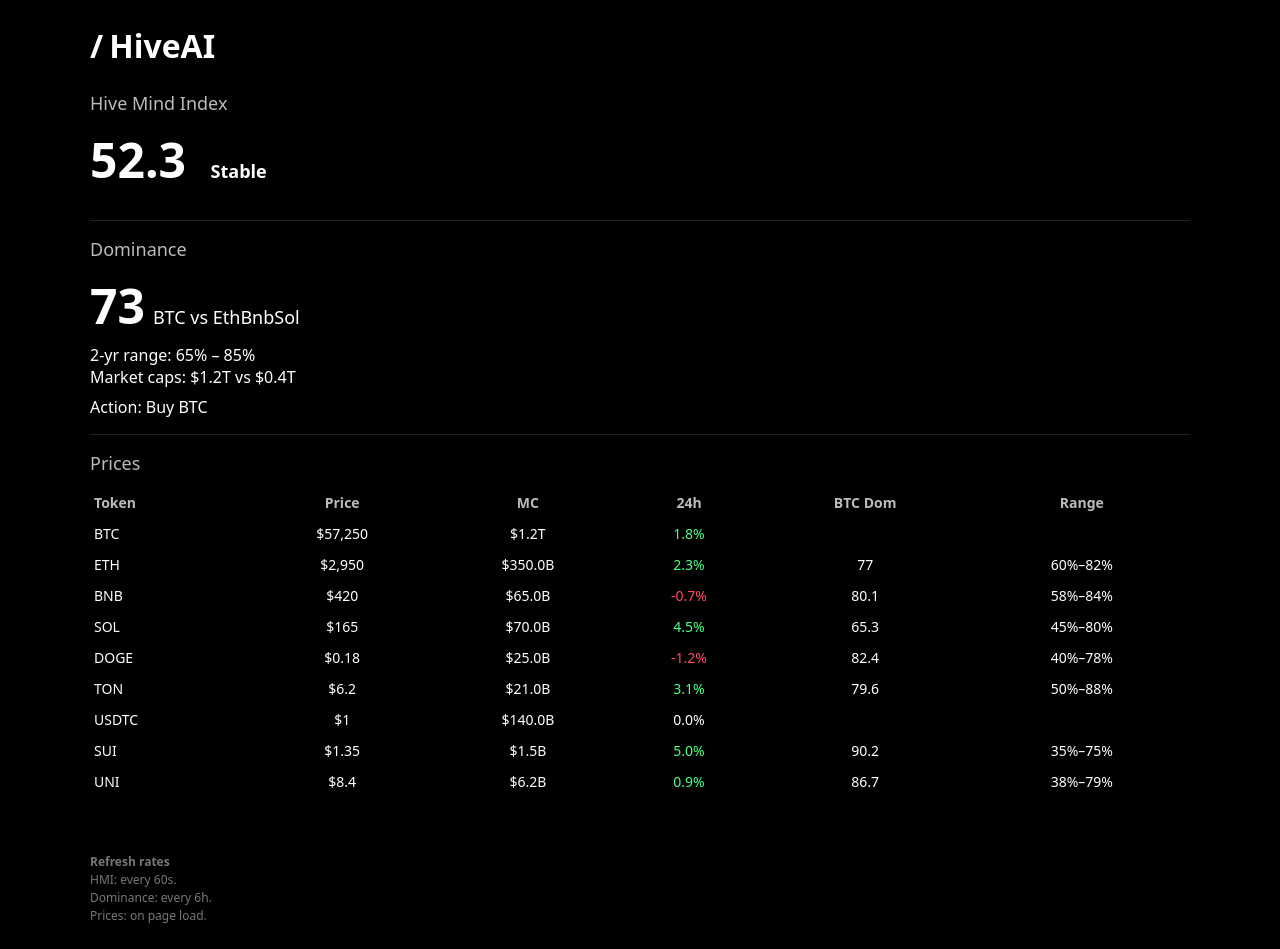
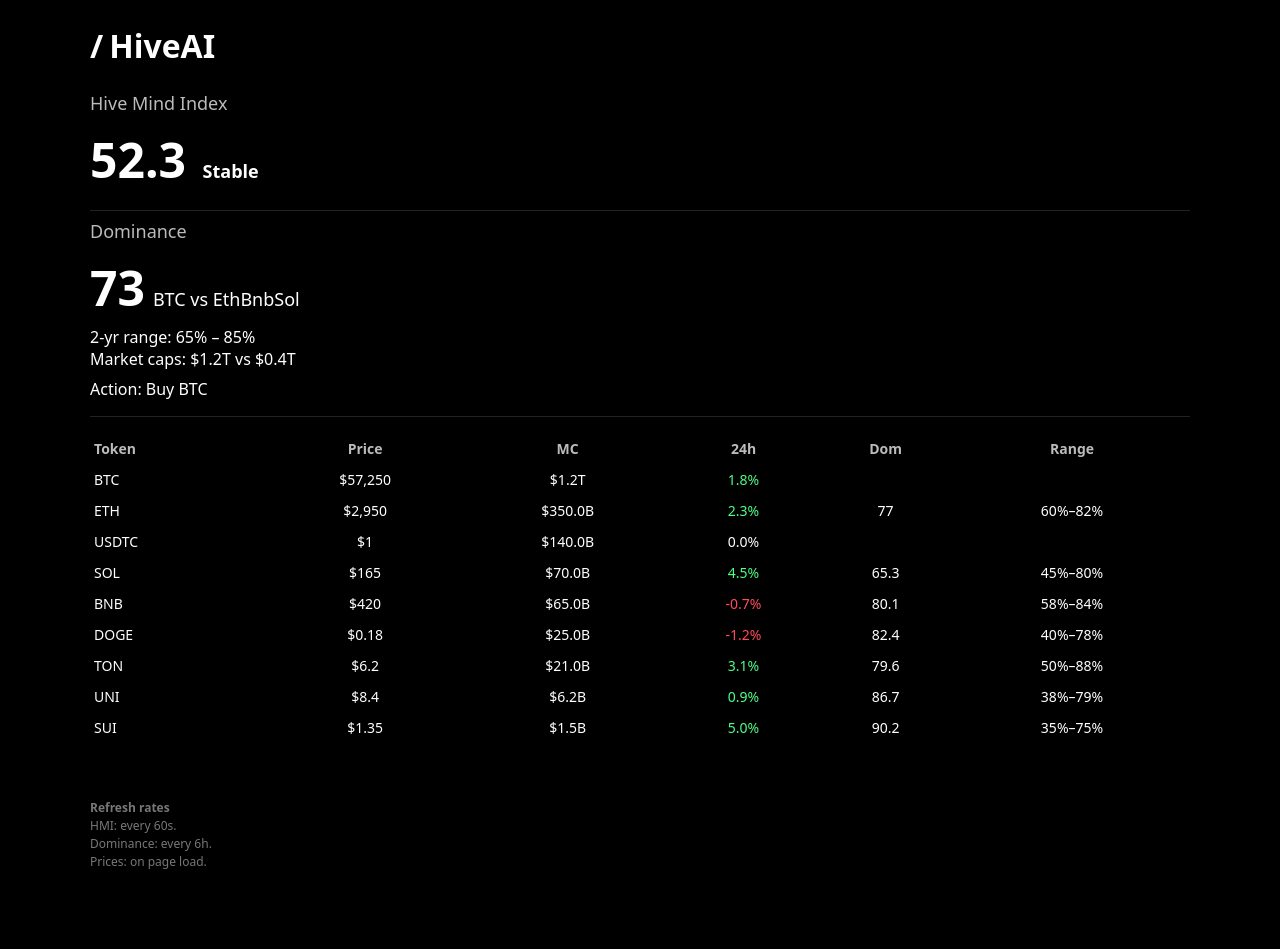
Before and after one commit to RGGG1/bbotpat, a plain HTML site: page docs/index.html in a window 1280 px wide. After the commit the page ends 895 px from the top, so only its background shows below. Drawn offline with Linux system fonts and the light colour scheme.

Commit message:
Update index.html

```diff
--- a/docs/index.html
+++ b/docs/index.html
@@ -27,7 +27,9 @@
       margin-right: 6px;
       transition: color 0.3s ease;
     }
-    .row { margin-bottom: 28px; }
+    .row {
+      margin-bottom: 18px; /* slightly tighter */
+    }
     .section-title {
       font-size: 18px;
       font-weight: 500;
@@ -40,12 +42,12 @@
     }
     .hmi-status {
       font-size: 18px;      /* same as section-title */
-      margin-left: 12px;
+      margin-left: 4px;     /* more like a normal word gap */
       color: #fff;          /* white */
     }
 
     .dom-block, .prices-block {
-      padding: 16px 0;
+      padding: 8px 0 16px;  /* smaller top padding to remove double space feel */
       border-top: 1px solid #222;
     }
 
@@ -151,7 +153,7 @@
 
   <!-- Prices -->
   <div class="prices-block" id="prices-section">
-    <div class="section-title">Prices</div>
+    <!-- Title removed as requested -->
     <table id="prices-table">
       <thead>
         <tr>
@@ -159,7 +161,7 @@
           <th>Price</th>
           <th>MC</th>
           <th>24h</th>
-          <th>BTC Dom</th>
+          <th>Dom</th>
           <th>Range</th>
         </tr>
       </thead>
@@ -271,6 +273,9 @@
         return;
       }
 
+      // Sort tokens by market cap descending
+      j.rows.sort((a, b) => (b.mc || 0) - (a.mc || 0));
+
       j.rows.forEach(row => {
         const tr = document.createElement("tr");
 
```
